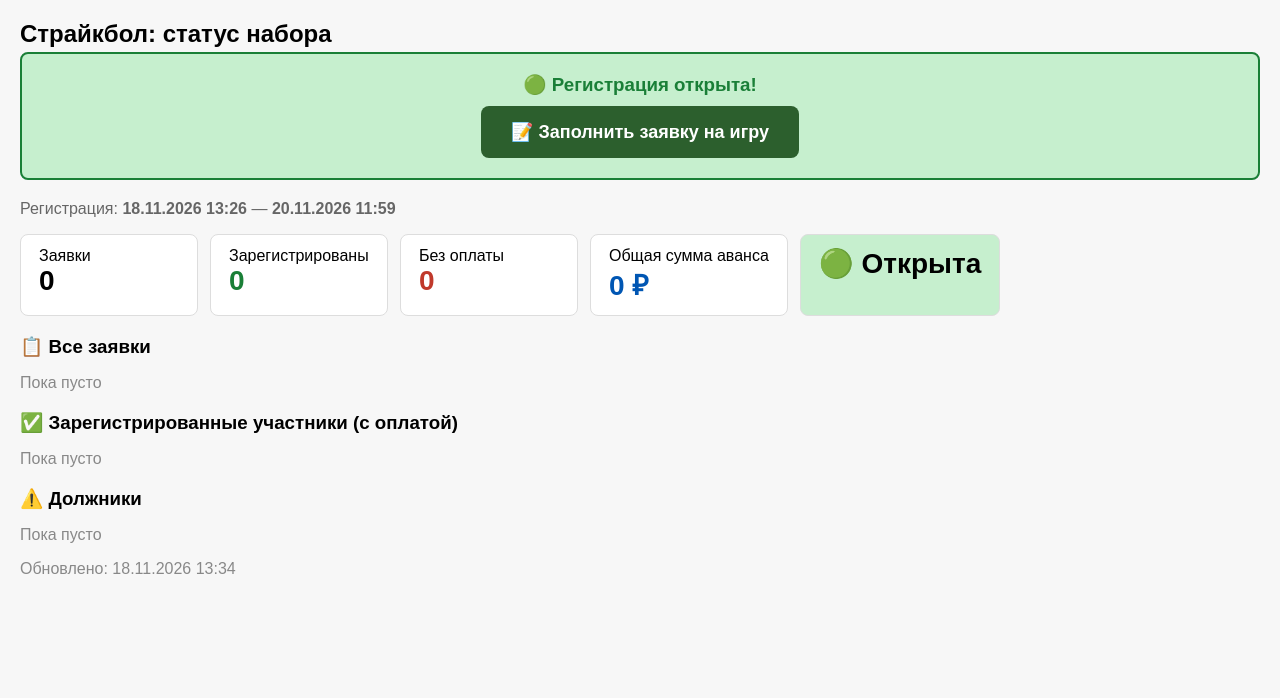
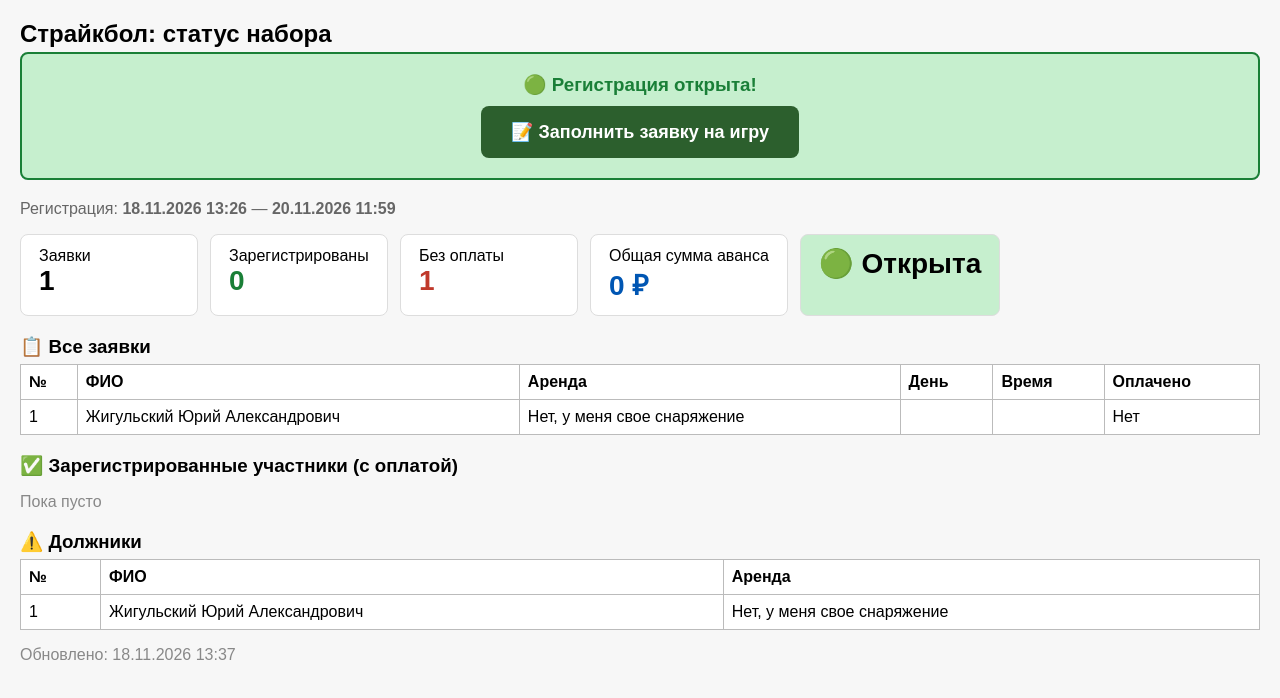
Before and after one commit to Shir1k/strikeball_winesity, a plain HTML site: page index.html in a window 1280 px wide. Drawn offline with Linux system fonts and the light colour scheme.

Commit message:
bot: update roster

```diff
--- a/index.html
+++ b/index.html
@@ -3,4 +3,4 @@
             <h3 style='margin:0 0 10px 0; color:#1a7f37;'>🟢 Регистрация открыта!</h3>
             <a href='https://forms.yandex.ru/u/6ae4549d49af479b6acfc2c8' target='_blank' style='display:inline-block; background:#2c5f2d; color:white; padding:15px 30px; text-decoration:none; border-radius:8px; font-size:18px; font-weight:bold; transition:0.3s;'>📝 Заполнить заявку на игру</a>
         </div>
-        <p style='color:#666'>Регистрация: <strong>18.11.2026 13:26</strong> — <strong>20.11.2026 11:59</strong></p><div class='cards'><div class='card'>Заявки<b>0</b></div><div class='card paid'>Зарегистрированы<b>0</b></div><div class='card debt'>Без оплаты<b>0</b></div><div class='card money'>Общая сумма аванса<b>0 ₽</b></div><div class='card' style='background:#C6EFCE'><b>🟢 Открыта</b></div></div><h3>📋 Все заявки</h3><p style='color:#888'>Пока пусто</p><h3>✅ Зарегистрированные участники (с оплатой)</h3><p style='color:#888'>Пока пусто</p><h3>⚠️ Должники</h3><p style='color:#888'>Пока пусто</p><p style='color:#888'>Обновлено: 18.11.2026 13:34</p><script>setTimeout(function() {  window.location.href = window.location.href.split('?')[0] + '?t=' + new Date().getTime();}, 30000);</script></body></html>
+        <p style='color:#666'>Регистрация: <strong>18.11.2026 13:26</strong> — <strong>20.11.2026 11:59</strong></p><div class='cards'><div class='card'>Заявки<b>1</b></div><div class='card paid'>Зарегистрированы<b>0</b></div><div class='card debt'>Без оплаты<b>1</b></div><div class='card money'>Общая сумма аванса<b>0 ₽</b></div><div class='card' style='background:#C6EFCE'><b>🟢 Открыта</b></div></div><h3>📋 Все заявки</h3><table><tr><th>№</th><th>ФИО</th><th>Аренда</th><th>День</th><th>Время</th><th>Оплачено</th></tr><tr><td>1</td><td>Жигульский Юрий Александрович</td><td>Нет, у меня свое снаряжение</td><td></td><td></td><td>Нет</td></tr></table><h3>✅ Зарегистрированные участники (с оплатой)</h3><p style='color:#888'>Пока пусто</p><h3>⚠️ Должники</h3><table><tr><th>№</th><th>ФИО</th><th>Аренда</th></tr><tr><td>1</td><td>Жигульский Юрий Александрович</td><td>Нет, у меня свое снаряжение</td></tr></table><p style='color:#888'>Обновлено: 18.11.2026 13:37</p><script>setTimeout(function() {  window.location.href = window.location.href.split('?')[0] + '?t=' + new Date().getTime();}, 30000);</script></body></html>
```
